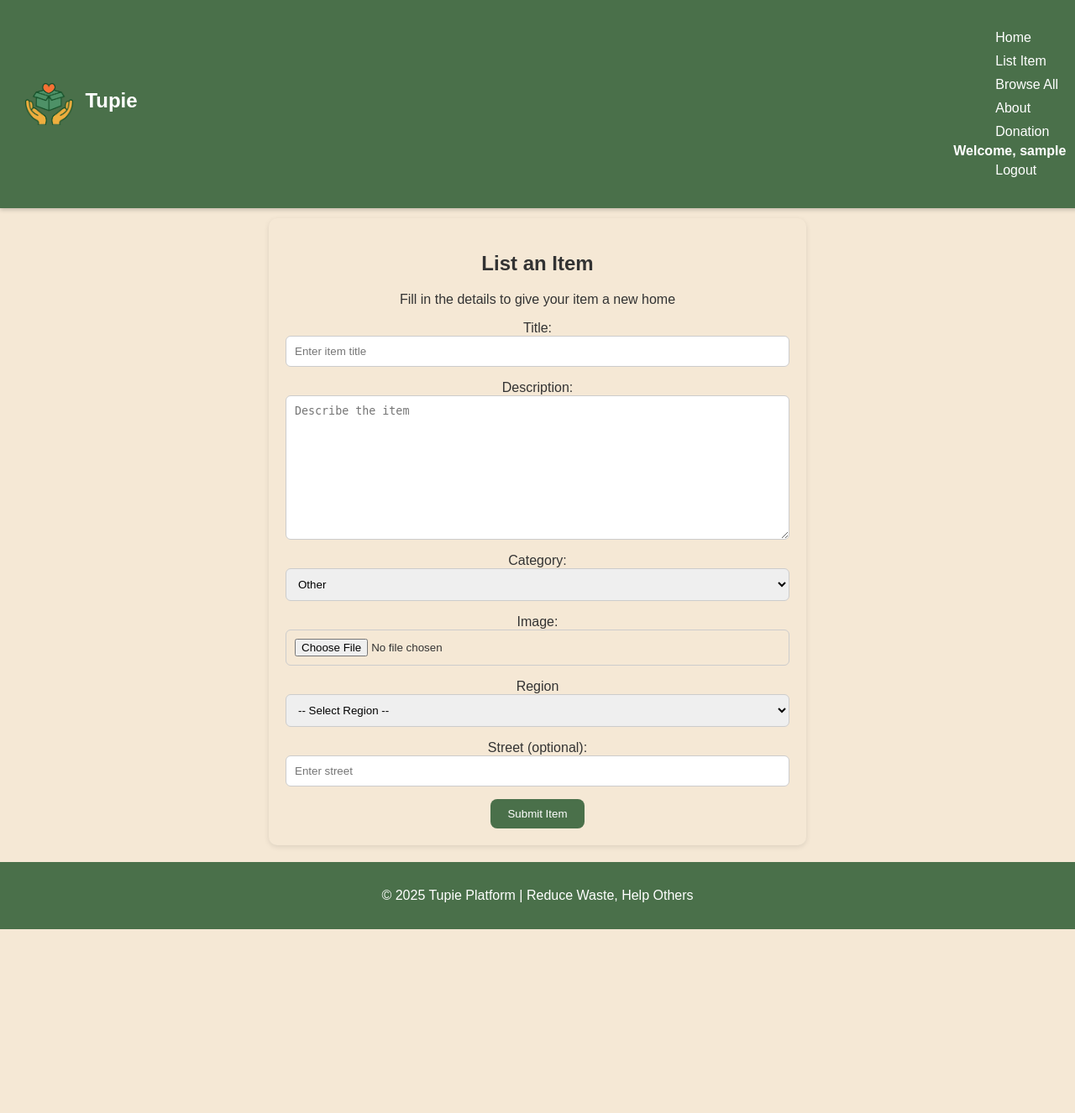
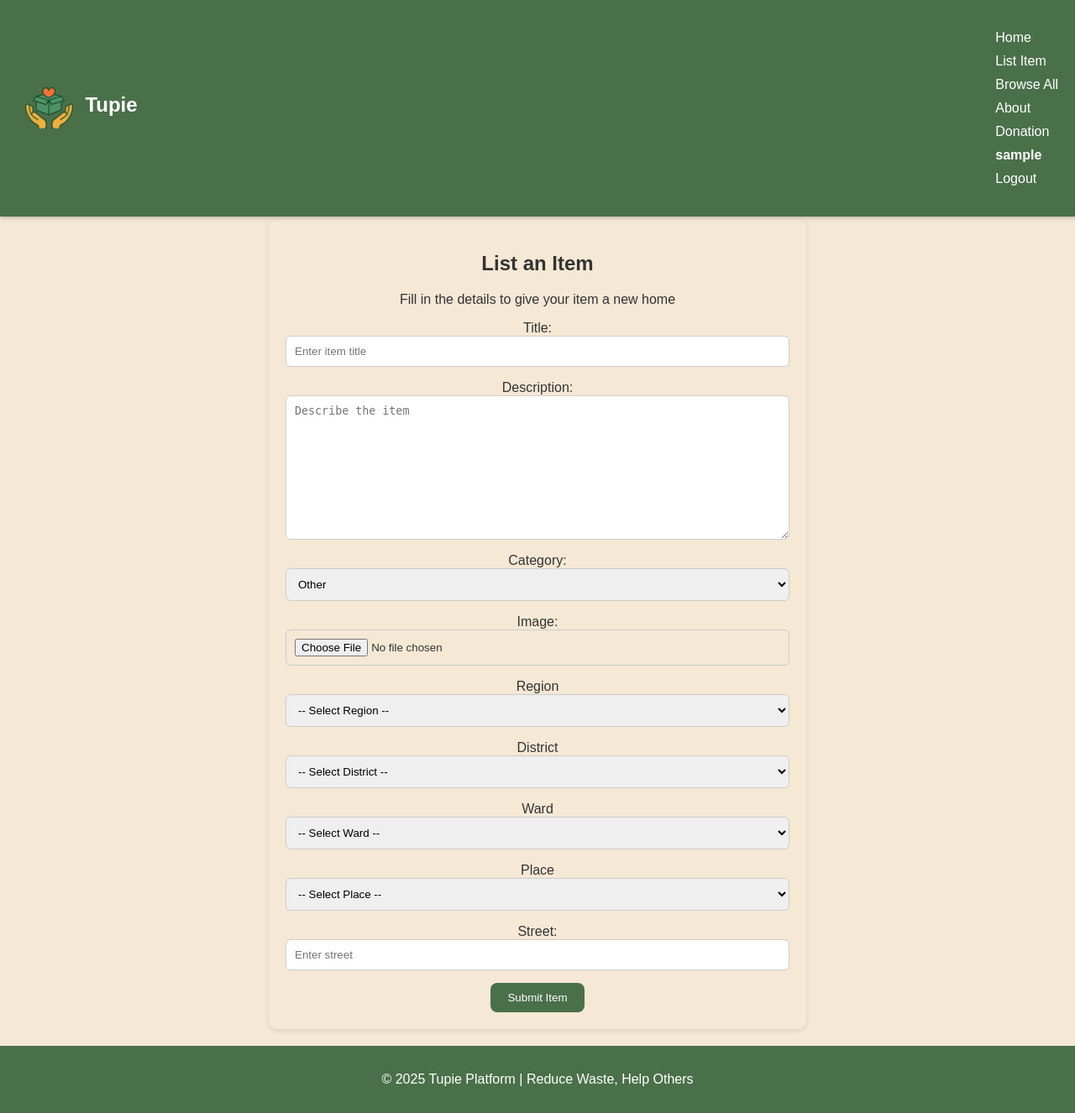
Before and after one commit to msomea/tupie, a Django app: page /list_item/ in a window 1280 px wide. Shown: the whole page at 84% size. Before the commit the page ends 1107 px from the top, so only its background shows below. Run offline with Django 5.2, Linux system fonts and the light colour scheme; the visitor is signed in with stand-in values (Sample User, id 1); data that the repository does not hold is empty.

Commit message:
managed  to get location rom Region to place level using locations database

```diff
--- a/tupie_app/forms.py
+++ b/tupie_app/forms.py
@@ -1,42 +1,59 @@
 from django import forms
-from .models import Item, Region
+from .models import Item, Region, District, Ward, Place
 from django.contrib.auth.models import User
 from django.contrib.auth.forms import UserCreationForm
 
+
 class ItemForm(forms.ModelForm):
-    region = forms.ModelChoiceField(
-        queryset=Region.objects.all(),
-        empty_label='Select Region',
-        required=True
-    )
-
-    street = forms.CharField(
-        required=False,
-        max_length=100,
-        label='Street (optional)',
-        widget=forms.TextInput(attrs={'placeholder': 'Enter street'})
-    )
-
     class Meta:
         model = Item
-        fields = ['title', 'description', 'category', 'image', 'region', 'street']
+        fields = ['title', 'description', 'category', 'image', 'region', 'district', 'ward', 'place', 'street']
         widgets = {
             'title': forms.TextInput(attrs={'class': 'form-control', 'placeholder': 'Enter item title'}),
             'description': forms.Textarea(attrs={'class': 'form-control', 'placeholder': 'Describe the item'}),
             'category': forms.Select(attrs={'class': 'form-control'}),
             'image': forms.ClearableFileInput(attrs={'class': 'form-control'}),
+            'region': forms.Select(attrs={'class': 'form-control'}),
+            'district': forms.Select(attrs={'class': 'form-control'}),
+            'ward': forms.Select(attrs={'class': 'form-control'}),
+            'place': forms.Select(attrs={'class': 'form-control'}),
+            'street': forms.TextInput(attrs={'class': 'form-control', 'placeholder': 'Enter street'}),
         }
 
     def __init__(self, *args, **kwargs):
         super().__init__(*args, **kwargs)
-        self.fields['region'].queryset = Region.objects.all().order_by('region_name')
 
+        # Initially empty queryset for dependent fields
+        self.fields['district'].queryset = District.objects.none()
+        self.fields['ward'].queryset = Ward.objects.none()
+        self.fields['place'].queryset = Place.objects.none()
 
-    def clean(self):
-        cleaned_data = super().clean()
-        if not cleaned_data.get('region'):
-            raise forms.ValidationError("Please select a Region")
-        return cleaned_data
+        if 'region' in self.data:
+            try:
+                region_id = int(self.data.get('region'))
+                self.fields['district'].queryset = District.objects.filter(region_id=region_id).order_by('district_name')
+            except (ValueError, TypeError):
+                pass  # invalid input from the client; ignore and fallback to empty
+        elif self.instance.pk and self.instance.region:
+            self.fields['district'].queryset = District.objects.filter(region=self.instance.region).order_by('district_name')
+
+        if 'district' in self.data:
+            try:
+                district_id = int(self.data.get('district'))
+                self.fields['ward'].queryset = Ward.objects.filter(district_id=district_id).order_by('ward_name')
+            except (ValueError, TypeError):
+                pass
+        elif self.instance.pk and self.instance.district:
+            self.fields['ward'].queryset = Ward.objects.filter(district=self.instance.district).order_by('ward_name')
+
+        if 'ward' in self.data:
+            try:
+                ward_id = int(self.data.get('ward'))
+                self.fields['place'].queryset = Place.objects.filter(ward_id=ward_id).order_by('place_name')
+            except (ValueError, TypeError):
+                pass
+        elif self.instance.pk and self.instance.ward:
+            self.fields['place'].queryset = Place.objects.filter(ward=self.instance.ward).order_by('place_name')
 
 class CustomUserCreationForm(UserCreationForm):
     phone_number = forms.CharField(max_length=20, required=True)
--- a/tupie_app/static/tupie_app/css/style.css
+++ b/tupie_app/static/tupie_app/css/style.css
@@ -68,7 +68,7 @@ html, body {
     margin: 0;
     padding: 0;
 }
-.navbar li a, .logo a {
+.navbar li a, .logo a, .welcome-text{
     color: white;
     text-decoration: none;
     font-weight: 500;
@@ -78,7 +78,7 @@ html, body {
     overflow: hidden;
     transition: transform 0.3s ease, background 0.3s ease;
 }
-.navbar li a:hover {
+.navbar li a:hover, .welcome-text:hover{
     transform: translateX(-5px);
 }
 .navbar .welcome-text {
--- a/tupie_app/static/tupie_app/js/script.js
+++ b/tupie_app/static/tupie_app/js/script.js
@@ -1,35 +1,94 @@
 document.addEventListener("DOMContentLoaded", function () {
     const regionSelect = document.getElementById("id_region");
+    const districtSelect = document.getElementById("id_district");
+    const wardSelect = document.getElementById("id_ward");
+    const placeSelect = document.getElementById("id_place");
 
-    if (!regionSelect) return; // Safety check
-
-    // ✅ Utility: Populate dropdown
-    function populateRegions(regions) {
-        regionSelect.innerHTML = '<option value="">-- Select Region --</option>';
-        regions.forEach(region => {
-            const opt = document.createElement("option");
-            opt.value = region.region_code;
-            opt.textContent = region.region_name;
-            regionSelect.appendChild(opt);
-        });
+    function clearOptions(select, message) {
+        select.innerHTML = "";
+        const opt = document.createElement("option");
+        opt.value = "";
+        opt.textContent = message;
+        select.appendChild(opt);
     }
 
-    // ✅ Fetch all Tanzanian regions
-    function loadRegions() {
-        fetch(`/get_regions/`)  // ✅ No country parameter anymore
-            .then(response => {
-                if (!response.ok) throw new Error("Network error loading regions");
-                return response.json();
+    // Start by clearing
+    clearOptions(districtSelect, "-- Select District --");
+    clearOptions(wardSelect, "-- Select Ward --");
+    clearOptions(placeSelect, "-- Select Place --");
+
+    // Load Districts when Region changes
+    regionSelect.addEventListener("change", function () {
+        const regionId = this.value;
+        clearOptions(districtSelect, "-- Loading Districts... --");
+        clearOptions(wardSelect, "-- Select Ward --");
+        clearOptions(placeSelect, "-- Select Place --");
+
+        if (!regionId) {
+            clearOptions(districtSelect, "-- Select District --");
+            return;
+        }
+
+        fetch(`/get_districts/?region=${regionId}`)
+            .then(res => res.json())
+            .then(data => {
+                clearOptions(districtSelect, "-- Select District --");
+                data.forEach(d => {
+                    let opt = document.createElement("option");
+                    opt.value = d.district_code;
+                    opt.textContent = d.district_name;
+                    districtSelect.appendChild(opt);
+                });
             })
+            .catch(() => clearOptions(districtSelect, "Failed to load districts"));
+    });
+
+    // Load Wards when District changes
+    districtSelect.addEventListener("change", function () {
+        const districtId = this.value;
+        clearOptions(wardSelect, "-- Loading Wards... --");
+        clearOptions(placeSelect, "-- Select Place --");
+
+        if (!districtId) {
+            clearOptions(wardSelect, "-- Select Ward --");
+            return;
+        }
+
+        fetch(`/get_wards/?district=${districtId}`)
+            .then(res => res.json())
             .then(data => {
-                populateRegions(data);
+                clearOptions(wardSelect, "-- Select Ward --");
+                data.forEach(w => {
+                    let opt = document.createElement("option");
+                    opt.value = w.ward_code;
+                    opt.textContent = w.ward_name;
+                    wardSelect.appendChild(opt);
+                });
             })
-            .catch(error => {
-                console.error("Error loading regions:", error);
-                regionSelect.innerHTML = '<option value="">Failed to load regions</option>';
-            });
-    }
+            .catch(() => clearOptions(wardSelect, "Failed to load wards"));
+    });
 
-    // ✅ Load regions immediately
-    loadRegions();
+    // Load Places when Ward changes
+    wardSelect.addEventListener("change", function () {
+        const wardId = this.value;
+        clearOptions(placeSelect, "-- Loading Places... --");
+
+        if (!wardId) {
+            clearOptions(placeSelect, "-- Select Place --");
+            return;
+        }
+
+        fetch(`/get_places/?ward=${wardId}`)
+            .then(res => res.json())
+            .then(data => {
+                clearOptions(placeSelect, "-- Select Place --");
+                data.forEach(p => {
+                    let opt = document.createElement("option");
+                    opt.value = p.id;
+                    opt.textContent = p.place_name;
+                    placeSelect.appendChild(opt);
+                });
+            })
+            .catch(() => clearOptions(placeSelect, "Failed to load places"));
+    });
 });
--- a/tupie_app/templates/tupie_app/list_item.html
+++ b/tupie_app/templates/tupie_app/list_item.html
@@ -1,5 +1,4 @@
 {% extends 'tupie_app/base.html' %}
-
 {% load static %}
 
 {% block title %}List Item - Tupie{% endblock %}
@@ -9,7 +8,7 @@
     <h1>List an Item</h1>
     <p>Fill in the details to give your item a new home</p>
 
-    <form method="post" enctype="multipart/form-data" class="item-form">
+    <form method="post" enctype="multipart/form-data" class="item-form" id="item-form">
         {% csrf_token %}
         {{ form.non_field_errors }}
 
@@ -51,6 +50,46 @@
         </p>
 
         <p>
+            <label for="id_district">District</label>
+            <select name="district" id="id_district" class="form-control">
+                <option value="">-- Select District --</option>
+                {% if form.district.value %}
+                    <!-- Optionally populate with district name for edit forms -->
+                    <option value="{{ form.district.value }}" selected>{{ form.district.value }}</option>
+                {% endif %}
+            </select>
+            {% if form.district.errors %}
+                <span class="error">{{ form.district.errors }}</span>
+            {% endif %}
+        </p>
+
+        <p>
+            <label for="id_ward">Ward</label>
+            <select name="ward" id="id_ward" class="form-control">
+                <option value="">-- Select Ward --</option>
+                {% if form.ward.value %}
+                    <option value="{{ form.ward.value }}" selected>{{ form.ward.value }}</option>
+                {% endif %}
+            </select>
+            {% if form.ward.errors %}
+                <span class="error">{{ form.ward.errors }}</span>
+            {% endif %}
+        </p>
+
+        <p>
+            <label for="id_place">Place</label>
+            <select name="place" id="id_place" class="form-control">
+                <option value="">-- Select Place --</option>
+                {% if form.place.value %}
+                    <option value="{{ form.place.value }}" selected>{{ form.place.value }}</option>
+                {% endif %}
+            </select>
+            {% if form.place.errors %}
+                <span class="error">{{ form.place.errors }}</span>
+            {% endif %}
+        </p>
+
+        <p>
             {{ form.street.label_tag }}
             {{ form.street }}
             {{ form.street.errors }}
@@ -59,4 +98,7 @@
         <button type="submit" class="submit-btn">Submit Item</button>
     </form>
 </section>
+
+<script src="{% static 'tupie_app/js/script.js' %}"></script>
+
 {% endblock %}
--- a/tupie_app/templates/tupie_app/navbar.html
+++ b/tupie_app/templates/tupie_app/navbar.html
@@ -17,7 +17,7 @@
         <!-- Auth-dependent links -->
         {% if user.is_authenticated %}
         <li>
-                <span class="welcome-text">Welcome, {{ user.username }}
+                <span class="welcome-text">{{ user.username }}
                 {% include 'tupie_app/_verification_badge.html' %}
                 </span>
         </li>
--- a/tupie_app/urls.py
+++ b/tupie_app/urls.py
@@ -19,7 +19,9 @@ urlpatterns = [
     path('listed_items/', views.listed_items, name='listed_items'),
 
     # AJAX API for Regions
-    path('get_regions/', views.get_regions, name='get_regions'),
+    path("get_districts/", views.get_districts, name="get_districts"),
+    path("get_wards/", views.get_wards, name="get_wards"),
+    path("get_places/", views.get_places, name="get_places"),
 ]
 
 # Serve media files in development
--- a/tupie_app/views.py
+++ b/tupie_app/views.py
@@ -1,7 +1,7 @@
 from django.shortcuts import render, redirect, resolve_url
 from django.contrib.auth import authenticate, login as auth_login, logout as auth_logout
 from django.contrib.auth.forms import UserCreationForm, AuthenticationForm
-from .models import Item, Region, UserProfile
+from .models import Item, Region, District, Ward, Place, UserProfile
 from .forms import ItemForm, CustomUserCreationForm
 from django.core.paginator import Paginator
 from django.contrib import messages
@@ -69,7 +69,7 @@ def listed_items(request):
 
 @login_required(login_url='/login/')
 def list_item(request):
-    regions = Region.objects.all()
+    regions = Region.objects.all().order_by('region_name')
 
     if request.method == 'POST':
         form = ItemForm(request.POST, request.FILES)
@@ -77,21 +77,27 @@ def list_item(request):
             item = form.save(commit=False)
             item.owner = request.user
             item.save()
-            messages.success(request, 'Item added successfully!')
             return redirect('home')
     else:
         form = ItemForm()
 
-    return render(request, 'tupie_app/list_item.html', {
+    context = {
         'form': form,
-        'regions': regions
-    })
+        'regions': regions,
+    }
+    return render(request, 'tupie_app/list_item.html', context)
 
-def get_regions(request):
-    regions = Region.objects.all().values('region_code', 'region_name').order_by('region_name')
-    return JsonResponse(list(regions), safe=False)
+def get_districts(request):
+    region_id = request.GET.get('region')
+    districts = District.objects.filter(region_id=region_id).order_by('district_name').values('district_code', 'district_name')
+    return JsonResponse(list(districts), safe=False)
 
+def get_wards(request):
+    district_id = request.GET.get('district')
+    wards = Ward.objects.filter(district_id=district_id).order_by('ward_name').values('ward_code', 'ward_name')
+    return JsonResponse(list(wards), safe=False)
 
-# def get_regions(request):
-#     regions = Region.objects.all().order_by('region_name')
-#     return render(request, 'tupie_app/list_item.html', {'regions': regions, 'form': form})
+def get_places(request):
+    ward_id = request.GET.get('ward')
+    places = Place.objects.filter(ward_id=ward_id).order_by('place_name').values('id', 'place_name')
+    return JsonResponse(list(places), safe=False)
```
Also changed, not shown: back.txt (+10 -0 lines), tupie_app/models.py (+53 -6 lines), tupie_app/migrations/0001_initial.py, tupie_app/migrations/0002_userprofile.py (deleted).
